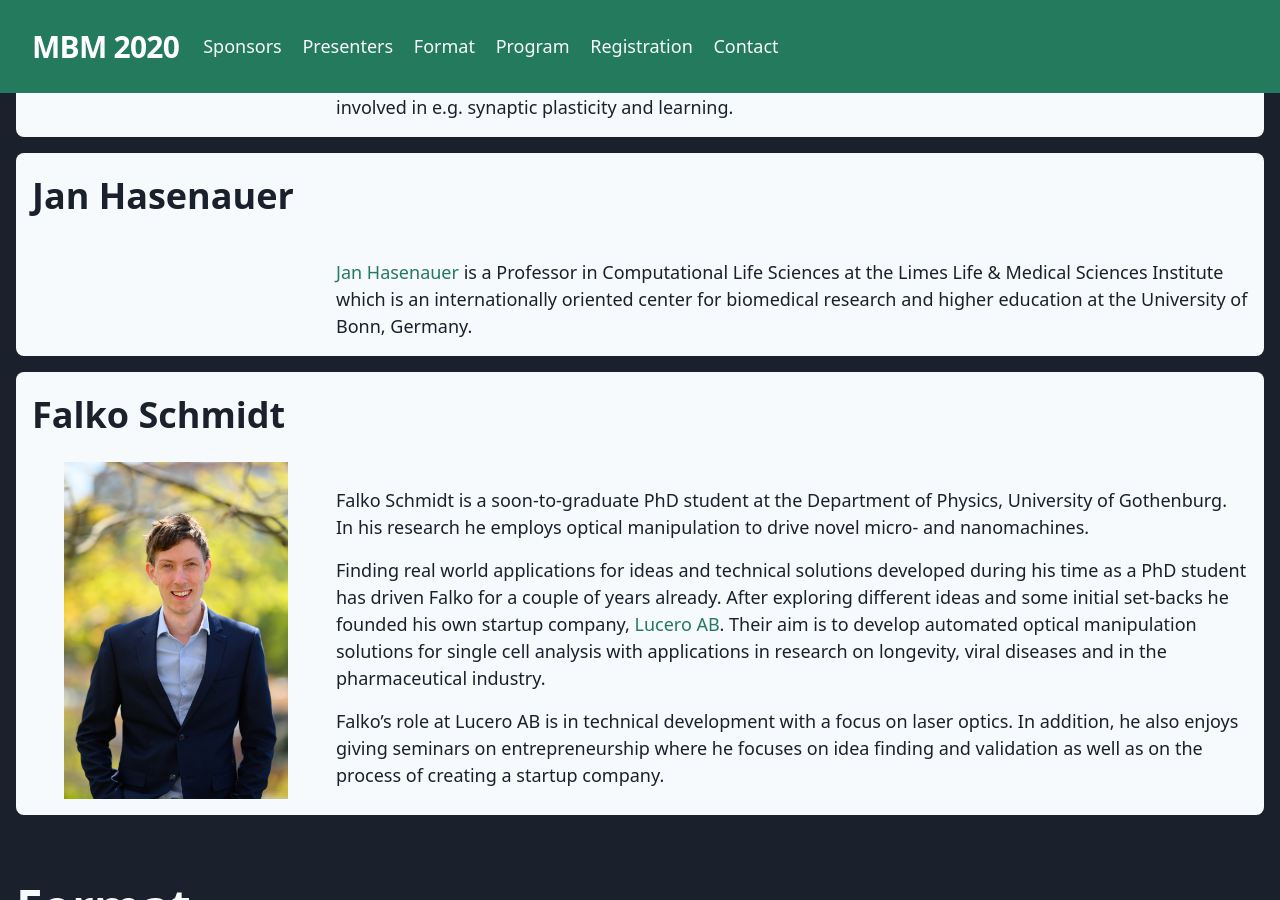
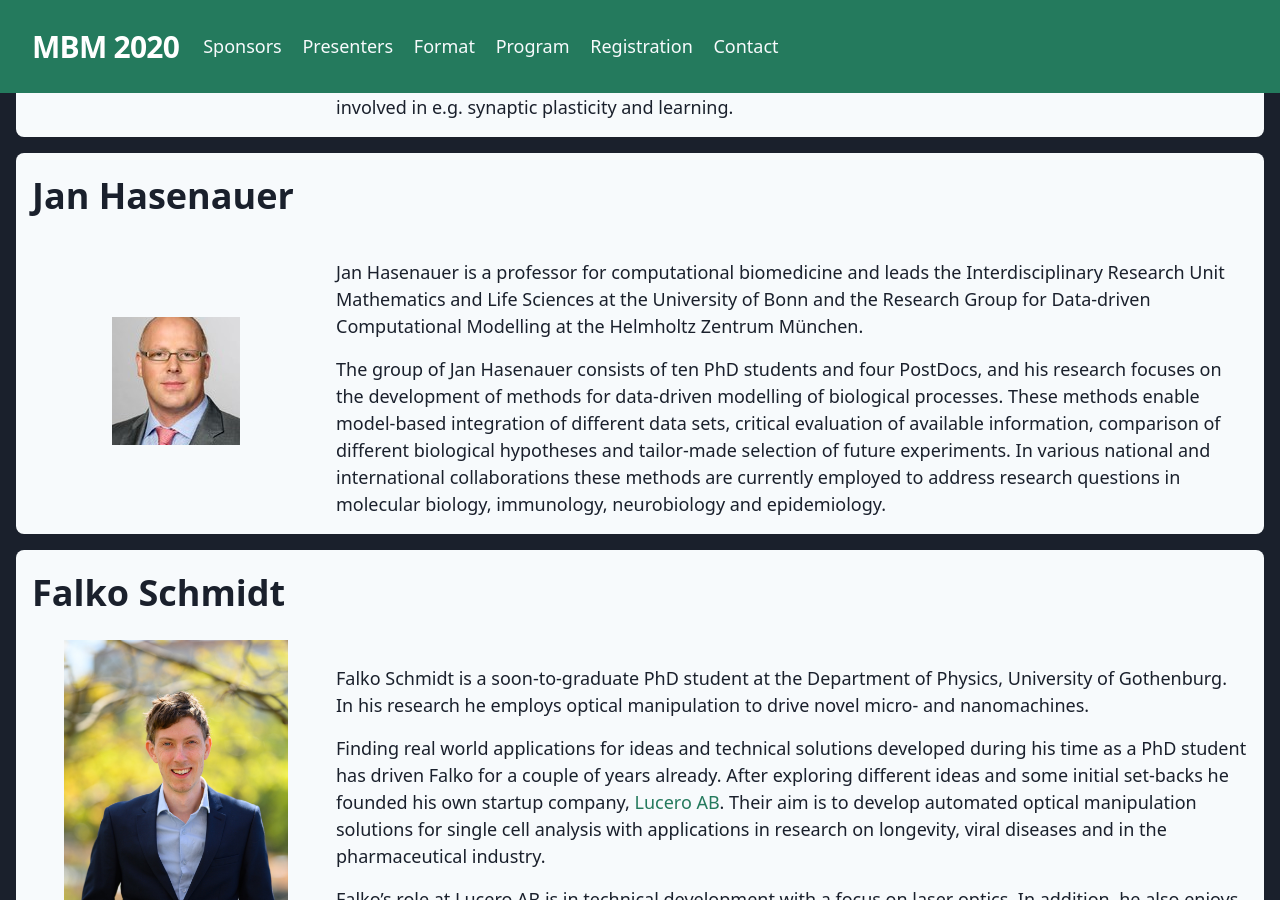
Before and after one commit to mbmworkshop/mbm, a Jekyll site: the page built from index.html, in a window 1280 px wide and 900 px high, scrolled down 3059 px. Built offline with Jekyll 4.4.1, drawn with Linux system fonts in a browser that asks for light colours.

Commit message:
upd: Added info for Jan

```diff
--- a/_data/invited-speakers.yml
+++ b/_data/invited-speakers.yml
@@ -30,9 +30,12 @@
       The levels of investigation range from simulations of large-scale neural networks, using both biophysically detailed as well as abstract systems level models, down to kinetic models of subcellular processes (e.g. dopamine receptor induced cascades). The latter approach is important for understanding mechanisms involved in e.g. synaptic plasticity and learning.
 - name: Jan Hasenauer
   invited: true
+  image: jan.jpeg
   bio:
     - >
-        [Jan Hasenauer](https://www.limes-institut-bonn.de/en/research/research-departments/unit-2/hasenauer-lab/hasenauer-lab-home/) is a Professor in Computational Life Sciences at the Limes Life & Medical Sciences Institute which is an internationally oriented center for biomedical research and higher education at the University of Bonn, Germany.
+      Jan Hasenauer is a professor for computational biomedicine and leads the Interdisciplinary Research Unit Mathematics and Life Sciences at the University of Bonn and the Research Group for Data-driven Computational Modelling at the Helmholtz Zentrum München.
+    - >
+      The group of Jan Hasenauer consists of ten PhD students and four PostDocs, and his research focuses on the development of methods for data-driven modelling of biological processes. These methods enable model-based integration of different data sets, critical evaluation of available information, comparison of different biological hypotheses and tailor-made selection of future experiments. In various national and international collaborations these methods are currently employed to address research questions in molecular biology, immunology, neurobiology and epidemiology.
 - name: Falko Schmidt
   invited: true
   image: falko.jpg
```
Also changed, not shown: package.json (+6 -6 lines), img/jan.jpeg (added), 1 other file.
